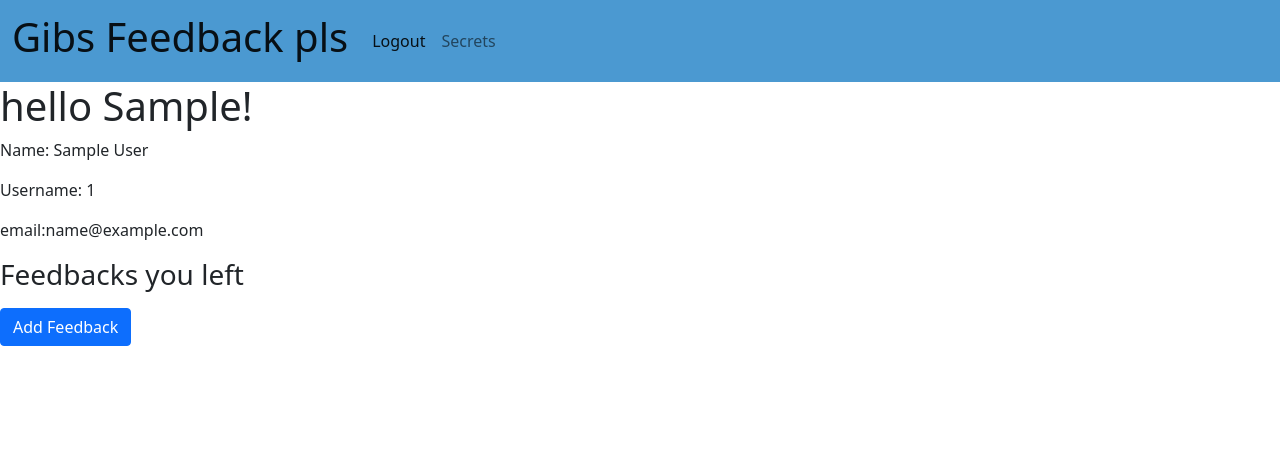
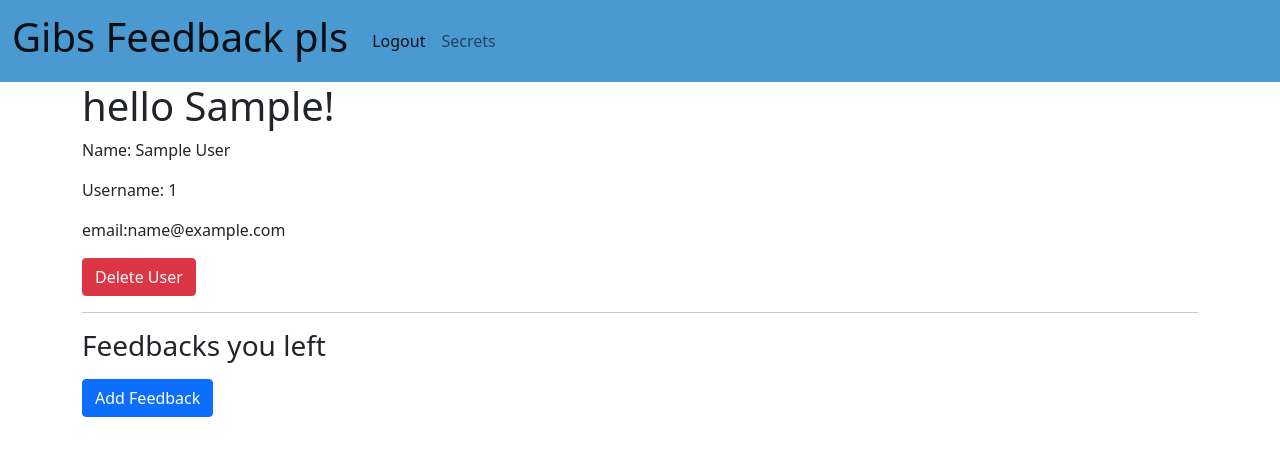
Before and after one commit to Joyce-w/Intermediate_Flask_24, a Flask app: page /users/1 in a window 1280 px wide. Shown: the top 456 px of the page. Run offline with Flask 2, Linux system fonts and the light colour scheme; the visitor is signed in with stand-in values (Sample User, id 1); data comes from the database, SQL or seed files in the repository; data that the repository does not hold is empty.

Commit message:
Add delete buttons/routes to user/feedbacks

```diff
--- a/24.5 Flask_Feedback/app.py
+++ b/24.5 Flask_Feedback/app.py
@@ -75,8 +75,14 @@ def login():
         else:
             form.username.errors = ['invalid username or password!']
 
-    return render_template('login.html',  form=form)
+    return render_template('login.html', form=form)
 
+@app.route('/logout')
+def logout_user():
+    session.pop('curr_user')
+    return redirect('/login')
+
+# *********user routes *****************
 @app.route('/users/<curr_user>')
 def display_user_info(curr_user):
     """Display user information"""
@@ -84,7 +90,6 @@ def display_user_info(curr_user):
     form = FeedbackForm()
     if 'curr_user' in session:
         user = User.query.get_or_404(curr_user)
-
         return render_template('user_info.html', user=user, form=form)
 
     else:
@@ -96,11 +101,14 @@ def delete_user(curr_user):
 
     user = User.query.get_or_404(curr_user)
     if 'curr_user' in session and session['curr_user'] == user.username:
-        user.delete()
+
+        User.query.filter_by(username = curr_user).delete()
         db.session.commit()
 
-    return redirect('/')
+    return redirect('/register')
 
+
+    #*****Feedback routes****
 @app.route('/users/<curr_user>/feedback/add', methods=["GET", "POST"])
 def add_feedback(curr_user):
     """check for curr user and display feedback form"""
@@ -118,8 +126,9 @@ def add_feedback(curr_user):
             feedback = Feedback(title=title, content=content, username=user.username)
             db.session.add(feedback)
             db.session.commit()
+            return redirect(f"/users/{feedback.username}")
+    return render_template('feedback_form.html', form=form, user=user)
 
-    return render_template('feedback_form.html', form=form, user=user)
 
 @app.route('/feedback/<int:feedback_id>/update', methods=["GET","POST"])
 def edit_feedback(feedback_id):
@@ -133,14 +142,17 @@ def edit_feedback(feedback_id):
                 f.title = form.title.data
                 f.content = form.feedback.data
                 db.session.commit()
+                return redirect("/login")
     return render_template('edit_feedback.html',form=form,f=f)
 
+@app.route('/feedback/<int:feedback_id>/delete', methods=["POST"])
+def delete_feedback(feedback_id):
+    """Delete feedback pertaining to user"""
 
-# feedback post delete route
-# fix user delete
-# add btns for delete
+    feedback = Feedback.query.get_or_404(feedback_id)
+    if feedback.username == session['curr_user']:
+        db.session.delete(feedback)
+        db.session.commit()
 
-@app.route('/logout')
-def logout_user():
-    session.pop('curr_user')
+        return redirect(f"/users/{feedback.username}")
     return redirect('/login')
--- a/24.5 Flask_Feedback/models.py
+++ b/24.5 Flask_Feedback/models.py
@@ -30,6 +30,8 @@ class User(db.Model):
 
     last_name = db.Column(db.String(30),
                     nullable=False)
+
+
 
     @classmethod
     def register(cls, username, pwd):
@@ -66,4 +68,4 @@ class Feedback(db.Model):
     username = db.Column(db.String,
                     db.ForeignKey('users.username'))
 
-    user = db.relationship("User", backref="feedbacks")
+    user = db.relationship("User", backref="feedbacks", cascade="all, delete")
--- a/24.5 Flask_Feedback/templates/base.html
+++ b/24.5 Flask_Feedback/templates/base.html
@@ -16,7 +16,7 @@
             <a class="navbar-brand" href="/">
                 <h1 class="display-6">Gibs Feedback pls</h1>
             </a>
-
+            {% if 'curr_user' in session %}
             <div class="collapse navbar-collapse d-flex justify-content-end" id="navbarSupportedContent">
                 <ul class="navbar-nav me-auto mb-2 mb-lg-0">
                     <li class="nav-item">
@@ -27,6 +27,7 @@
                     </li>
 
                 </form>
+            {% endif %}
             </div>
         </div>
     </nav>
--- a/24.5 Flask_Feedback/templates/login.html
+++ b/24.5 Flask_Feedback/templates/login.html
@@ -12,11 +12,9 @@
                 {{field.label}}
                 {{field(class_="form-control")}}
 
-
                 {% for error in field.errors %}
                 {{ error }}
                 {% endfor %}
-
             </p>
 
             {% endfor %}
--- a/24.5 Flask_Feedback/templates/secret.html
+++ b/24.5 Flask_Feedback/templates/secret.html
@@ -7,4 +7,5 @@
     allowFullScreen></iframe>
 <p><a href="https://giphy.com/gifs/stephen-colbert-secret-quiet-yow6i0Zmp7G24">via GIPHY</a></p>
 
+<a href="/users/{{user.username}}"><button>Go to user page</button></a>
 {% endblock %}
--- a/24.5 Flask_Feedback/templates/user_info.html
+++ b/24.5 Flask_Feedback/templates/user_info.html
@@ -1,6 +1,8 @@
 {% extends 'base.html'%}
 
 {% block content%}
+
+<div class="container">
 
 <h1>hello {{user.first_name}}!</h1>
 
@@ -14,6 +16,11 @@
         email:{{user.email}}
     </p>
 
+    <form action="/users/{{user.username}}/delete", method="POST">
+    <button class="btn btn-danger">Delete User</button>
+    </form>
+
+<hr>
     <div>
         <h3>Feedbacks you left</h3>
         <ul>
@@ -22,6 +29,13 @@
          <li>
         {{f.title}} :
         {{f.content}}
+        {{user.feedbacks.id}}
+
+        {% if session['curr_user'] == f.username %}
+        <form style="display: inline" action="/feedback/{{f.id}}/delete" , method="POST">
+            <button style="display: inline" class="btn btn-danger"> x </button>
+        </form>
+        {% endif %}
          </li>
 
         {% endfor %}
@@ -29,5 +43,8 @@
         <a href="/users/{{user.username}}/feedback/add" <button class="btn btn-primary">Add Feedback</button></a>
     </div>
 
+</div>
+
+
 
 {% endblock%}
```
